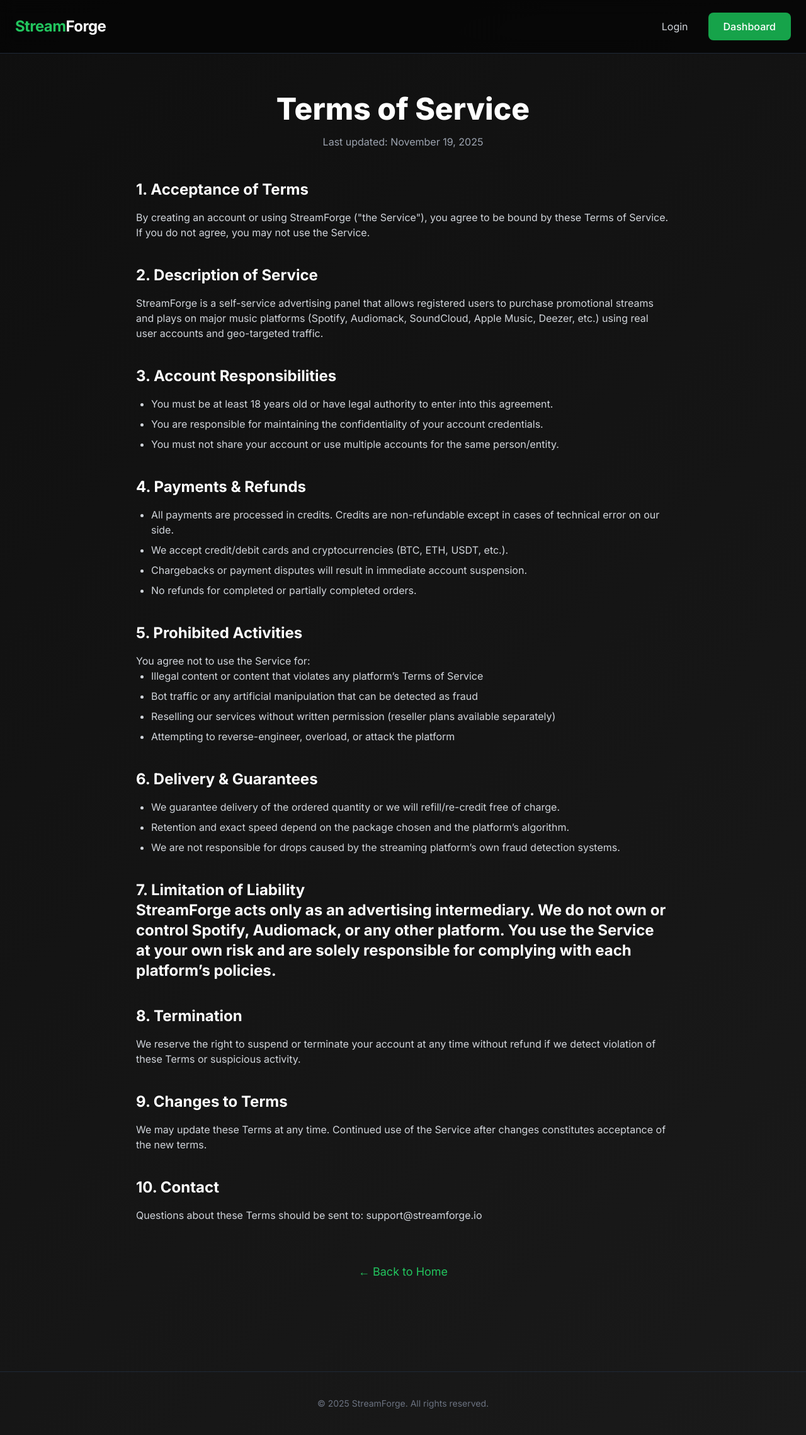
After one commit to chistev/audio-panel, a Django app: page /terms/ in a window 1280 px wide. The commit adds this page. Shown: the whole page at 63% size. Run offline with Django 5.2, Linux system fonts and the light colour scheme; some libraries are stand-ins or nearby versions.

Commit message:
terms of service page

```diff
--- a/accounts/templates/accounts/register.html
+++ b/accounts/templates/accounts/register.html
@@ -82,8 +82,8 @@
           <div class="flex items-start gap-3">
             <input type="checkbox" id="terms" required class="mt-1"/>
             <label for="terms" class="text-sm text-gray-400">
-              I agree to the <a href="/terms" class="text-green-500 hover:underline">Terms of Service</a> and
-              <a href="/privacy" class="text-green-500 hover:underline">Privacy Policy</a>
+              I agree to the <a href="{% url 'terms' %}" class="text-green-500 hover:underline">Terms of Service</a> and
+              <a href="{% url 'privacy' %}" class="text-green-500 hover:underline">Privacy Policy</a>
             </label>
           </div>
 
--- /dev/null
+++ b/accounts/templates/accounts/terms.html
@@ -0,0 +1,117 @@
+<!DOCTYPE html>
+<html lang="en">
+  <head>
+    <meta charset="UTF-8" />
+    <meta name="viewport" content="width=device-width, initial-scale=1.0"/>
+    <title>Terms of Service • StreamForge</title>
+    <script src="https://cdn.tailwindcss.com"></script>
+    <link href="https://fonts.googleapis.com/css2?family=Inter:wght@400;500;600;700;800&display=swap" rel="stylesheet"/>
+    <style>
+      body { font-family: 'Inter', sans-serif; }
+      .gradient-bg { background: linear-gradient(135deg, #0f0f0f 0%, #1a1a1a 100%); }
+    </style>
+  </head>
+
+  <body class="bg-black text-white min-h-screen gradient-bg">
+    <!-- Navbar -->
+    <nav class="border-b border-gray-800 backdrop-blur-md bg-black/60 sticky top-0 z-50">
+      <div class="container mx-auto px-6 py-5 flex justify-between items-center">
+        <a href="/" class="text-2xl font-bold tracking-tight">
+          <span class="text-green-500">Stream</span>Forge
+        </a>
+        <div class="flex items-center space-x-8">
+          <a href="/login" class="text-gray-300 hover:text-white transition">Login</a>
+          <a href="/register" class="bg-green-600 hover:bg-green-500 px-6 py-2.5 rounded-lg font-medium transition">Dashboard</a>
+        </div>
+      </div>
+    </nav>
+
+    <!-- Main Content -->
+    <div class="container mx-auto px-6 py-16 max-w-4xl">
+      <h1 class="text-4xl md:text-5xl font-extrabold text-center mb-4">Terms of Service</h1>
+      <p class="text-center text-gray-400 mb-12">Last updated: November 19, 2025</p>
+
+      <div class="prose prose-invert prose-lg max-w-none space-y-10 text-gray-300">
+        <section>
+          <h2 class="text-2xl font-bold text-white mb-4">1. Acceptance of Terms</h2>
+          <p>By creating an account or using StreamForge ("the Service"), you agree to be bound by these Terms of Service. If you do not agree, you may not use the Service.</p>
+        </section>
+
+        <section>
+          <h2 class="text-2xl font-bold text-white mb-4">2. Description of Service</h2>
+          <p>StreamForge is a self-service advertising panel that allows registered users to purchase promotional streams and plays on major music platforms (Spotify, Audiomack, SoundCloud, Apple Music, Deezer, etc.) using real user accounts and geo-targeted traffic.</p>
+        </section>
+
+        <section>
+          <h2 class="text-2xl font-bold text-white mb-4">3. Account Responsibilities</h2>
+          <ul class="list-disc pl-6 space-y-2">
+            <li>You must be at least 18 years old or have legal authority to enter into this agreement.</li>
+            <li>You are responsible for maintaining the confidentiality of your account credentials.</li>
+            <li>You must not share your account or use multiple accounts for the same person/entity.</li>
+          </ul>
+        </section>
+
+        <section>
+          <h2 class="text-2xl font-bold text-white mb-4">4. Payments & Refunds</h2>
+          <ul class="list-disc pl-6 space-y-2">
+            <li>All payments are processed in credits. Credits are non-refundable except in cases of technical error on our side.</li>
+            <li>We accept credit/debit cards and cryptocurrencies (BTC, ETH, USDT, etc.).</li>
+            <li>Chargebacks or payment disputes will result in immediate account suspension.</li>
+            <li>No refunds for completed or partially completed orders.</li>
+          </ul>
+        </section>
+
+        <section>
+          <h2 class="text-2xl font-bold text-white mb-4">5. Prohibited Activities</h2>
+          <p>You agree not to use the Service for:</p>
+          <ul class="list-disc pl-6 space-y-2">
+            <li>Illegal content or content that violates any platform’s Terms of Service</li>
+            <li>Bot traffic or any artificial manipulation that can be detected as fraud</li>
+            <li>Reselling our services without written permission (reseller plans available separately)</li>
+            <li>Attempting to reverse-engineer, overload, or attack the platform</li>
+          </ul>
+        </section>
+
+        <section>
+          <h2 class="text-2xl font-bold text-white mb-4">6. Delivery & Guarantees</h2>
+          <ul class="list-disc pl-6 space-y-2">
+            <li>We guarantee delivery of the ordered quantity or we will refill/re-credit free of charge.</li>
+            <li>Retention and exact speed depend on the package chosen and the platform’s algorithm.</li>
+            <li>We are not responsible for drops caused by the streaming platform’s own fraud detection systems.</li>
+          </ul>
+        </section>
+
+        <section>
+          <h2 class="text-2xl font-bold text-white mb-4">7. Limitation of Liability</b>
+          <p>StreamForge acts only as an advertising intermediary. We do not own or control Spotify, Audiomack, or any other platform. You use the Service at your own risk and are solely responsible for complying with each platform’s policies.</p>
+        </section>
+
+        <section>
+          <h2 class="text-2xl font-bold text-white mb-4">8. Termination</h2>
+          <p>We reserve the right to suspend or terminate your account at any time without refund if we detect violation of these Terms or suspicious activity.</p>
+        </section>
+
+        <section>
+          <h2 class="text-2xl font-bold text-white mb-4">9. Changes to Terms</h2>
+          <p>We may update these Terms at any time. Continued use of the Service after changes constitutes acceptance of the new terms.</p>
+        </section>
+
+        <section>
+          <h2 class="text-2xl font-bold text-white mb-4">10. Contact</h2>
+          <p>Questions about these Terms should be sent to: support@streamforge.io</p>
+        </section>
+      </div>
+
+      <div class="mt-16 text-center">
+        <a href="/" class="text-green-500 hover:underline text-lg">← Back to Home</a>
+      </div>
+    </div>
+
+    <!-- Footer -->
+    <footer class="border-t border-gray-800 py-10 mt-20">
+      <div class="container mx-auto px-6 text-center text-gray-500 text-sm">
+        <p>© 2025 StreamForge. All rights reserved.</p>
+      </div>
+    </footer>
+  </body>
+</html>
--- a/accounts/urls.py
+++ b/accounts/urls.py
@@ -4,4 +4,6 @@ from django.contrib.auth import views as auth_views
 
 urlpatterns = [
     path('register/', views.register, name='register'),
+    path('terms/', views.terms, name='terms'),
+    path('privacy/', views.privacy, name='privacy'),
 ]
--- a/accounts/views.py
+++ b/accounts/views.py
@@ -2,3 +2,9 @@ from django.shortcuts import render, redirect
 
 def register(request):
     return render(request, 'accounts/register.html')
+
+def terms(request):
+    return render(request, 'accounts/terms.html')
+
+def privacy(request):
+    return render(request, 'accounts/privacy.html')
```
